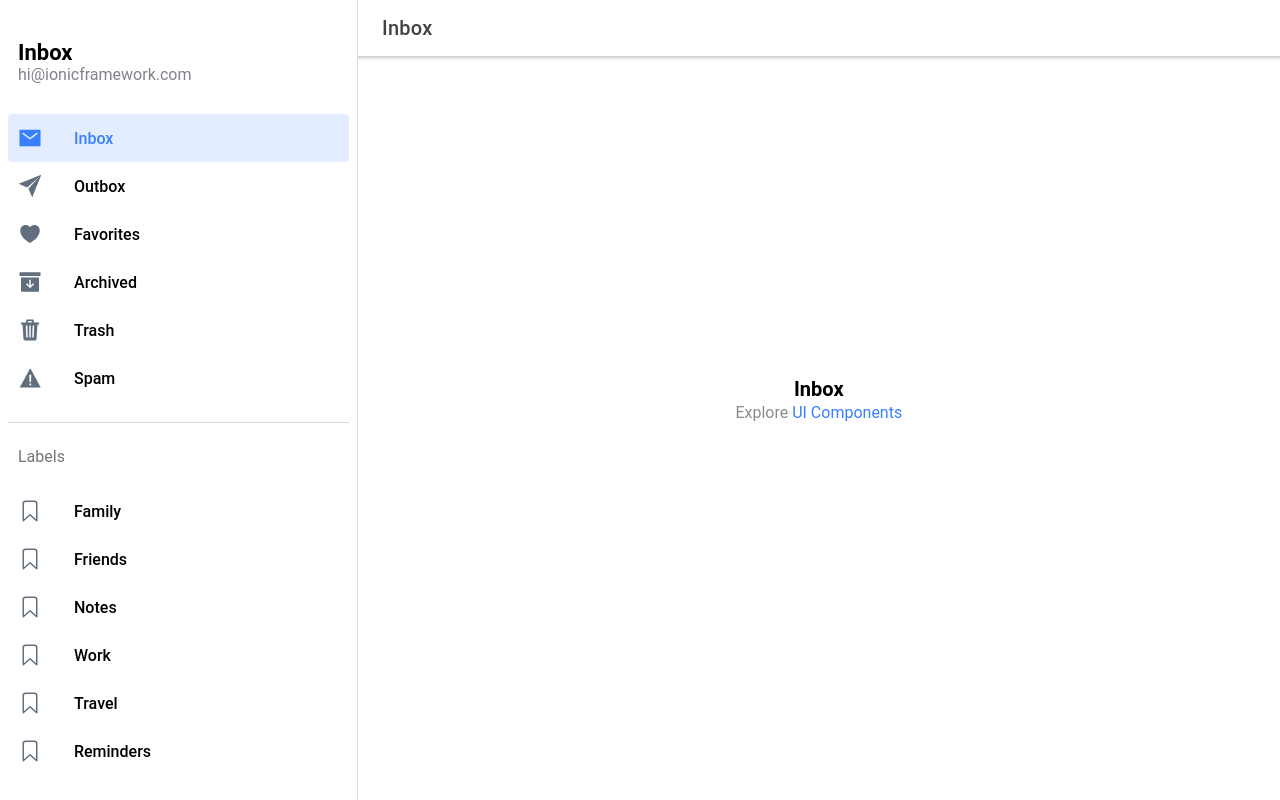
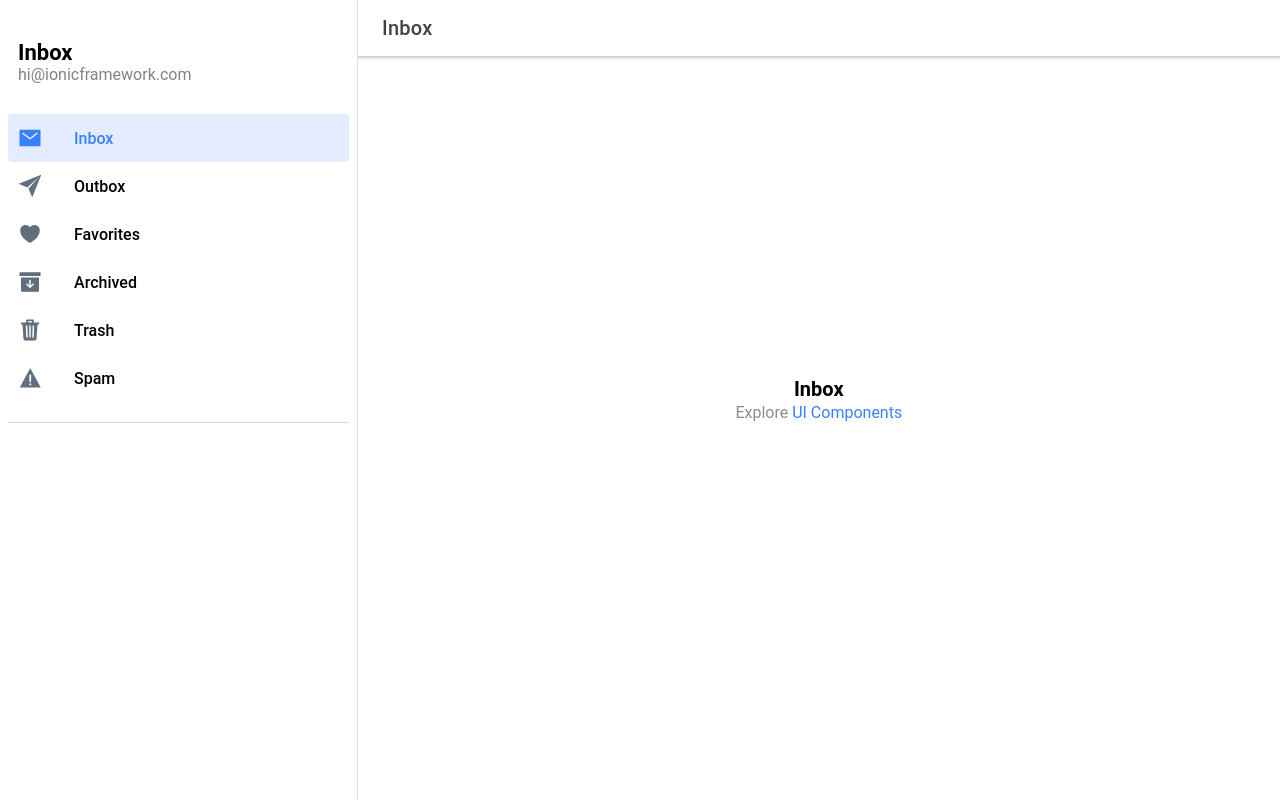
Before and after one commit to mirkonasato/ionic-react-sidemenu-with-submenu, a React (Create React App) app: page /page/Inbox in a window 1280 px wide. Built offline with nearby package versions, Linux system fonts and the light colour scheme.

Commit message:
Remove "Labels" list to simplify the example

```diff
--- a/src/components/Menu.css
+++ b/src/components/Menu.css
@@ -29,13 +29,6 @@ ion-menu.md ion-list#inbox-list ion-list-header {
   font-size: 22px;
   font-weight: 600;
   min-height: 20px;
-}
-
-ion-menu.md ion-list#labels-list ion-list-header {
-  font-size: 16px;
-  margin-bottom: 18px;
-  color: #757575;
-  min-height: 26px;
 }
 
 ion-menu.md ion-item {
@@ -88,10 +81,6 @@ ion-menu.ios ion-item .selected ion-icon {
   color: var(--ion-color-primary);
 }
 
-ion-menu.ios ion-list#labels-list ion-list-header {
-  margin-bottom: 8px;
-}
-
 ion-menu.ios ion-list-header,
 ion-menu.ios ion-note {
   padding-left: 16px;
--- a/src/components/Menu.tsx
+++ b/src/components/Menu.tsx
@@ -11,7 +11,7 @@ import {
 } from '@ionic/react';
 
 import { useLocation } from 'react-router-dom';
-import { archiveOutline, archiveSharp, bookmarkOutline, heartOutline, heartSharp, mailOutline, mailSharp, paperPlaneOutline, paperPlaneSharp, trashOutline, trashSharp, warningOutline, warningSharp } from 'ionicons/icons';
+import { archiveOutline, archiveSharp, heartOutline, heartSharp, mailOutline, mailSharp, paperPlaneOutline, paperPlaneSharp, trashOutline, trashSharp, warningOutline, warningSharp } from 'ionicons/icons';
 import './Menu.css';
 
 interface AppPage {
@@ -60,8 +60,6 @@ const appPages: AppPage[] = [
   }
 ];
 
-const labels = ['Family', 'Friends', 'Notes', 'Work', 'Travel', 'Reminders'];
-
 const Menu: React.FC = () => {
   const location = useLocation();
 
@@ -82,16 +80,6 @@ const Menu: React.FC = () => {
             );
           })}
         </IonList>
-
-        <IonList id="labels-list">
-          <IonListHeader>Labels</IonListHeader>
-          {labels.map((label, index) => (
-            <IonItem lines="none" key={index}>
-              <IonIcon slot="start" icon={bookmarkOutline} />
-              <IonLabel>{label}</IonLabel>
-            </IonItem>
-          ))}
-        </IonList>
       </IonContent>
     </IonMenu>
   );
```
